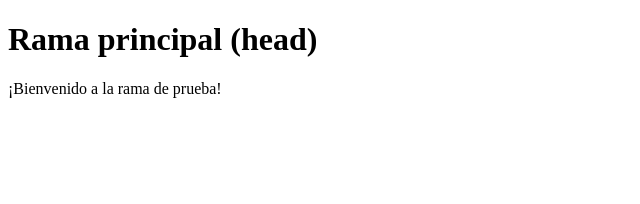
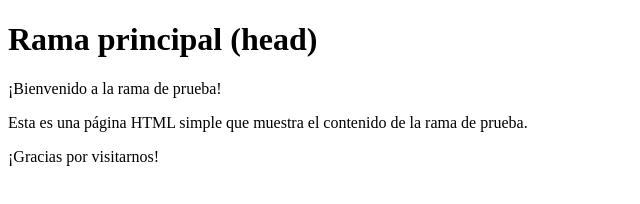
Before and after one commit to AntJZs/git-branches, a plain HTML site: page index2.html in a window 1280 px wide. Shown: the whole page, without its empty margins (0-640 px from the left). Drawn offline with Linux system fonts and the light colour scheme.

Commit message:
Añado Dos lineas de anuncio

```diff
--- a/index2.html
+++ b/index2.html
@@ -13,5 +13,7 @@
   <body>
     <h1>Rama principal (head)</h1>
     <p>¡Bienvenido a la rama de prueba!</p>
+    <p>Esta es una página HTML simple que muestra el contenido de la rama de prueba.</p>
+    <p>¡Gracias por visitarnos!</p>
   </body>
 </html>
```
